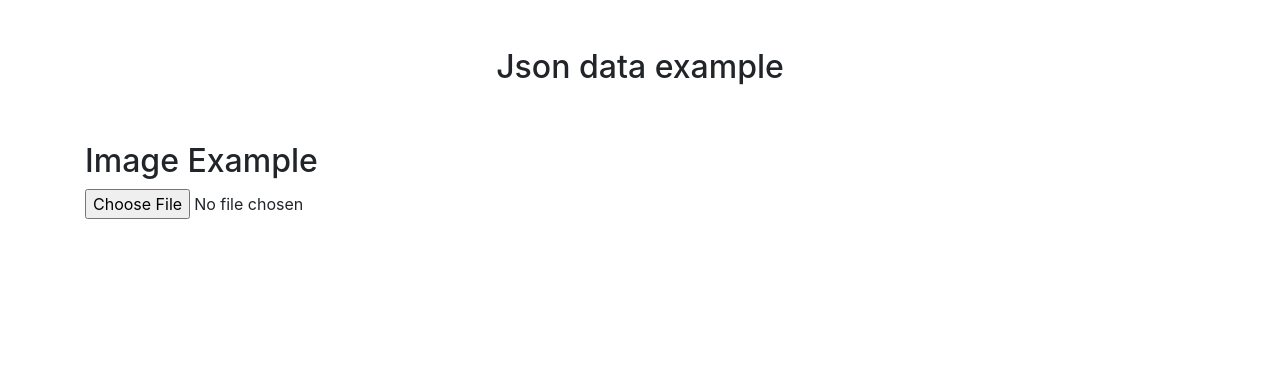
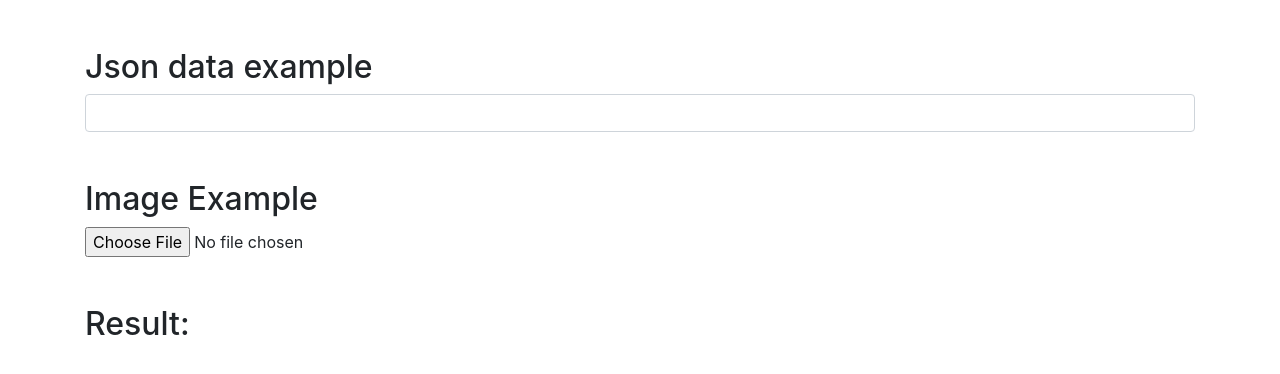
Before and after one commit to dashpilot/quickstart-netlify-spaces, a website: page public/index.html in a window 1280 px wide. Drawn offline with nearby package versions, Linux system fonts and the light colour scheme.

Commit message:
Made it a little bit clearer

```diff
--- a/public/index.html
+++ b/public/index.html
@@ -13,17 +13,22 @@
 </head>
 
 <body>
-    <div class="container text-center mt-5">
+    <div class="container mt-5">
         <h2>Json data example</h2>
+        <input type="text" id="text" class="form-control" />
         <button class="btn btn-outline-dark" id="save" style="display: none;">
         Save
       </button>
     </div>
-    <div class="container" id="result"></div>
-    <br /><br />
-    <div class="container">
+
+    <div class="container mt-5">
         <h2>Image Example</h2>
         <input type="file" id="select" />
+    </div>
+
+    <div class="container mt-5">
+        <h2>Result:</h2>
+        <div id="result"></div>
     </div>
 
     <script>
@@ -33,8 +38,9 @@
             console.log(user);
             saveBut.style.display = "block";
             saveBut.addEventListener("click", function() {
+                let mytext = document.querySelector("#text").value;
                 let data = {
-                    title: "Hello world. This is some text.",
+                    text: mytext,
                 };
                 let type = "json";
                 save(data, type);
```
